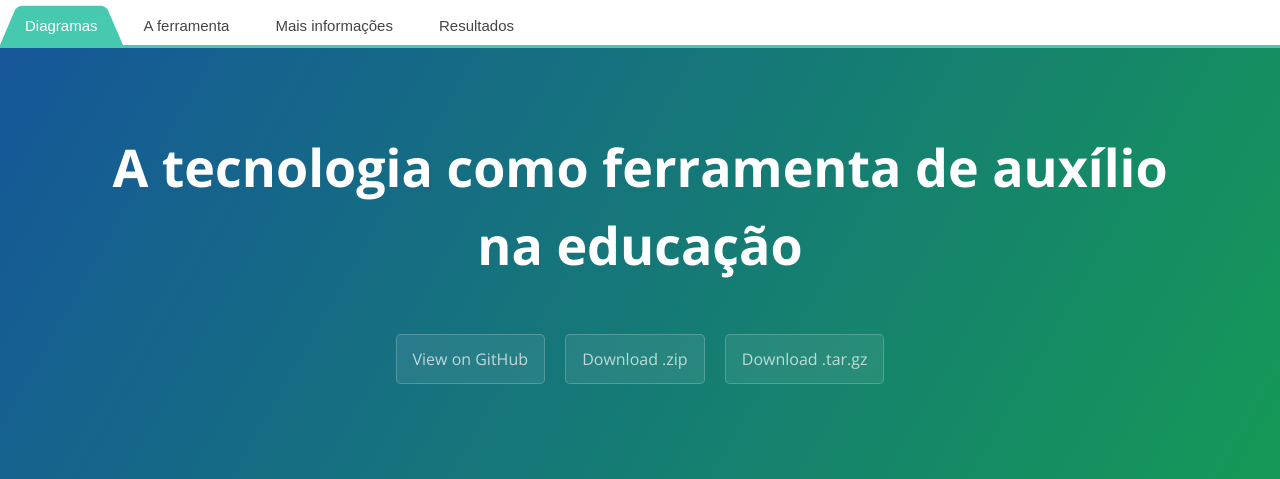
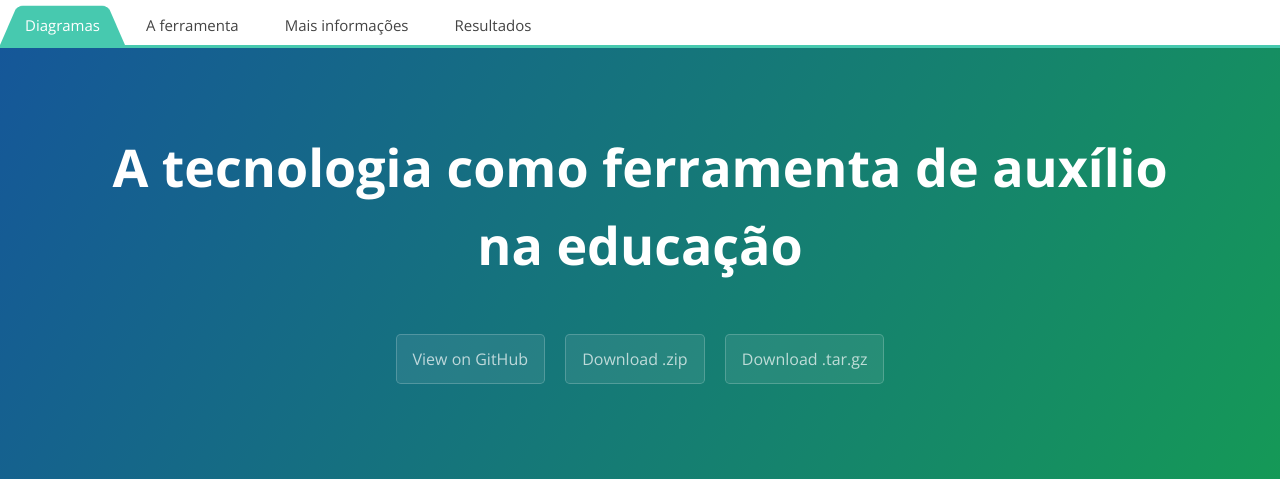
Before and after one commit to lumayara/computaria, a PHP site: page / in a window 1280 px wide. Shown: the top 479 px of the page. Run offline with PHP 8.4, Linux system fonts and the light colour scheme.

Commit message:
Update stylesheet.css

```diff
--- a/stylesheets/stylesheet.css
+++ b/stylesheets/stylesheet.css
@@ -1,6 +1,5 @@
 * {
   box-sizing: border-box; }
-@import url(http://fonts.googleapis.com/css?family=Raleway);
 #cssmenu,
 #cssmenu ul,
 #cssmenu ul li,
@@ -28,7 +27,6 @@
 #cssmenu {
   width: auto;
   border-bottom: 3px solid #47c9af;
-  font-family: Raleway, sans-serif;
   line-height: 1;
 }
 #cssmenu ul {
```
